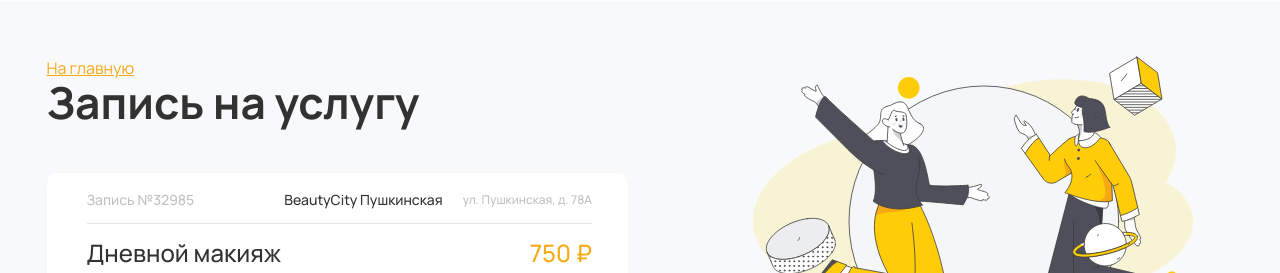
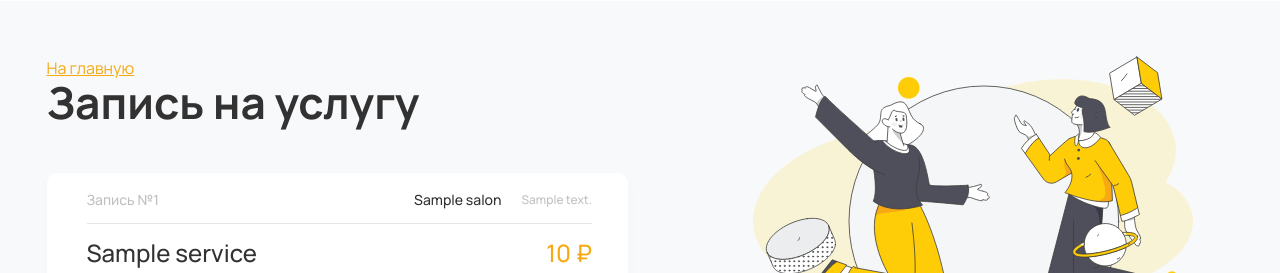
Before and after one commit to nstonic/BeautyCity, a Django app: page /orders/final/1/ in a window 1280 px wide. Shown: the part 81-354 px from the top of the page. Run offline with Django 4.2, Linux system fonts and the light colour scheme; tables that the repository leaves empty hold one stand-in row (values such as "Sample post"); parts of the project's set-up code (start-up, migrations or seed data) failed here and were passed over.

Commit message:
Render master and service

```diff
--- a/orders/views.py
+++ b/orders/views.py
@@ -14,6 +14,11 @@ class OrderFinally(TemplateView):
     def get_context_data(self, **kwargs):
         context = super().get_context_data(**kwargs)
         order_id = kwargs.get('order_id')
+        order = Order.objects.select_related('salon')\
+            .select_related('service')\
+            .select_related('master')\
+            .get(id=order_id)
+        context['order'] = order
         return context
 
 
@@ -61,7 +66,8 @@ class MakeOrder(TemplateView):
         if date_input and time_input:
             date = datetime.strptime(date_input, '%a, %d %b %Y %H:%M:%S %Z')
             time = datetime.strptime(time_input, '%H:%M')
-            form['time'] = date.replace(hour=time.hour, minute=time.minute, second=0)
+            form['time'] = date.replace(
+                hour=time.hour, minute=time.minute, second=0)
         if service_id := form.get('service'):
             service = Service.objects.get(pk=service_id)
             form['cost'] = service.price
--- a/templates/serviceFinally.html
+++ b/templates/serviceFinally.html
@@ -57,22 +57,22 @@
             <form action="#" class="serviceFinally__form">
               <div class="serviceFinally__form_block">
                 <div class="serviceFinally__form_header fic">
-                  <span class="serviceFinally__form_header__number">Запись №32985</span>
+                  <span class="serviceFinally__form_header__number">Запись №{{ order.id }}</span>
                   <div class="serviceFinally__form_header__item fic">
-                    <div class="serviceFinally__form_header__service">BeautyCity Пушкинская</div>
-                    <div class="serviceFinally__form_header__address">ул. Пушкинская, д. 78А</div>
+                    <div class="serviceFinally__form_header__service">{{ order.salon.name }}</div>
+                    <div class="serviceFinally__form_header__address">{{ order.salon.address }}</div>
                   </div>
                 </div>
                 <div class="serviceFinally__form_content">
                   <div class="serviceFinally__form_content__block fic">
-                    <div class="serviceFinally__form_content__title">Дневной макияж</div>
-                    <div class="serviceFinally__form_content__price">750 ₽</div>
+                    <div class="serviceFinally__form_content__title"> {{ order.service.name }}</div>
+                    <div class="serviceFinally__form_content__price">{{ order.cost }} ₽</div>
                   </div>
                   <div class="serviceFinally__form_content__block fic">
                     <div class="serviceFinally__form_content__items fic">
                       <img src="{% static 'img/masters/avatar/vizajist1.svg' %}" alt="avatar"
                            class="accordion__block_img">
-                      <div class="accordion__block_master">Елена Грибнова</div>
+                      <div class="accordion__block_master">{{ order.master.name }}</div>
                     </div>
                     <div class="serviceFinally__form_content__item fic">
                       <div class="serviceFinally__form_content__time">16:30</div>
```
